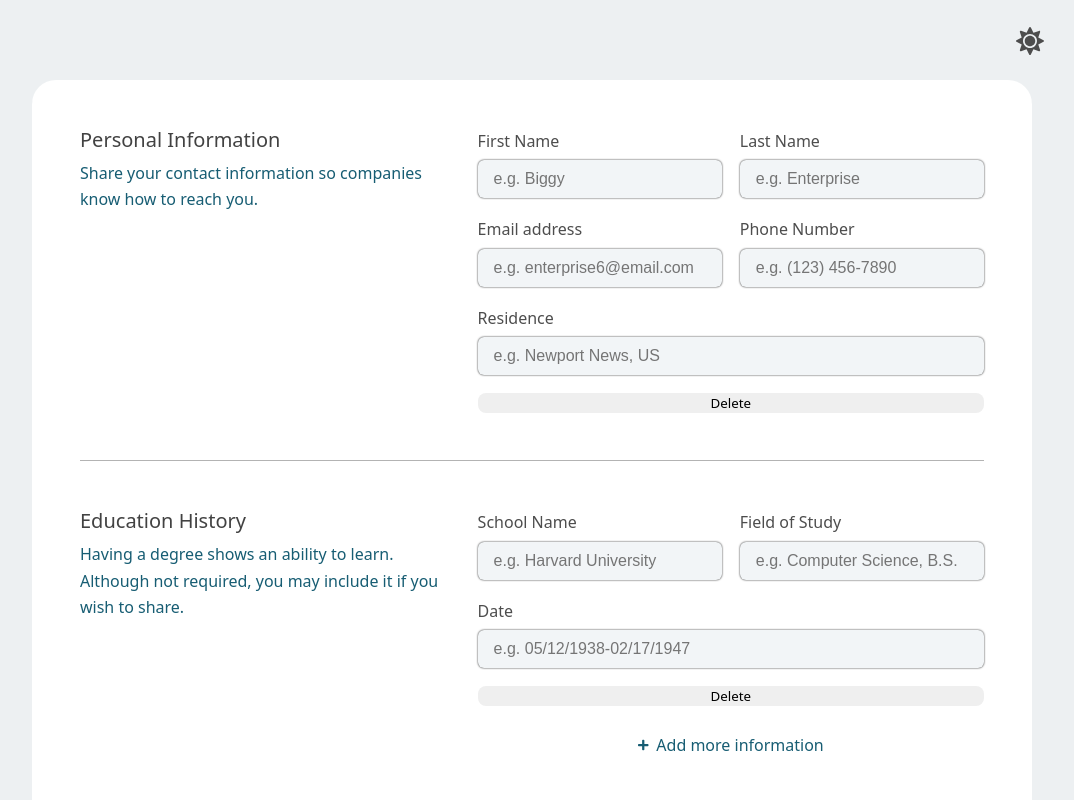
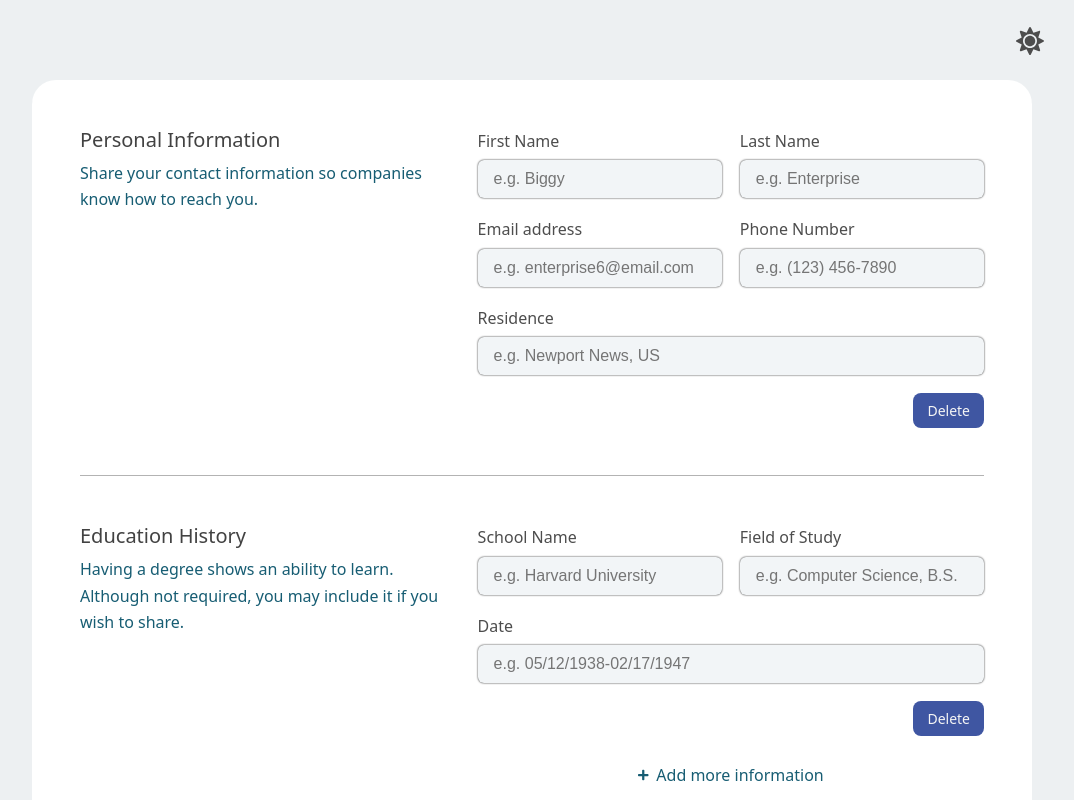
Before and after one commit to AnOrdinaryUsername/CV-Generator, a React (Create React App) app: page / in a window 1280 px wide. Shown: the top 800 px of the page, without its empty margins (108-1182 px from the left). Built offline with nearby package versions, Linux system fonts and the light colour scheme.

Commit message:
style: Add delete and small button classes

```diff
--- a/src/shared/Button/PrintButton.css
+++ b/src/shared/Button/PrintButton.css
@@ -19,8 +19,20 @@
   padding: 1.2rem 1.6rem;
 }
 
+.button--sm {
+  font-size: 0.875em;
+  padding: 0.8rem 1.4rem;
+}
+
 .print {
   background-color: hsl(244, 46%, 57%);
   color: hsl(0, 0%, 96%);
   margin-top: 3.6rem;
 }
+
+.delete {
+  background-color: hsl(226, 44%, 44%);
+  color: hsl(0, 0%, 96%);
+  place-self: end;
+  width: min-content;
+}
```
